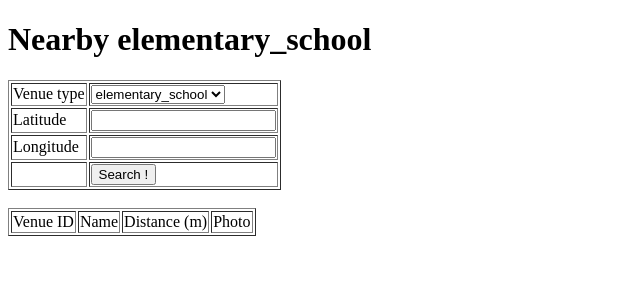
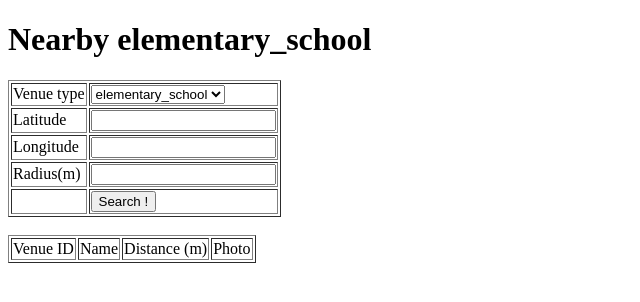
Before and after one commit to aaira-a/iPropSQ, a Flask app: page /results in a window 1280 px wide. Shown: the top 302 px of the page, without its empty margins (0-640 px from the left). Run offline with Flask 2, Linux system fonts and the light colour scheme; data that the repository does not hold is empty.

Commit message:
parameterised search radius parameter. could be improved by dropdowns

```diff
--- a/app.py
+++ b/app.py
@@ -19,8 +19,9 @@ def show_results():
     elif request.method == 'POST':
         category = Category(request.form['category'])
         latlong = request.form['lat'] + ',' + request.form['long']
-        results = category.full_results(latlong, '1000', topfive=False)
-        return render_template('results.html', category=category, venues=results, categories=categories.keys(), lat_=request.form['lat'], long_=request.form['long'])
+        radius = request.form['radius']
+        results = category.full_results(latlong, radius, topfive=False)
+        return render_template('results.html', category=category, venues=results, categories=categories.keys(), lat_=request.form['lat'], long_=request.form['long'], radius_=request.form['radius'])
 
 
 if __name__ == '__main__':
--- a/templates/results.html
+++ b/templates/results.html
@@ -24,6 +24,10 @@
 	<tr>
 		<td>Longitude</td>
 		<td><input type="text" name="long" value="{{ long_ }}"></input></td>
+	</tr>
+	<tr>
+		<td>Radius(m)</td>
+		<td><input type="text" name="radius" value="{{ radius_ }}"></input></td>
 	</tr>
 	<tr>
 		<td>&nbsp</td>
```
